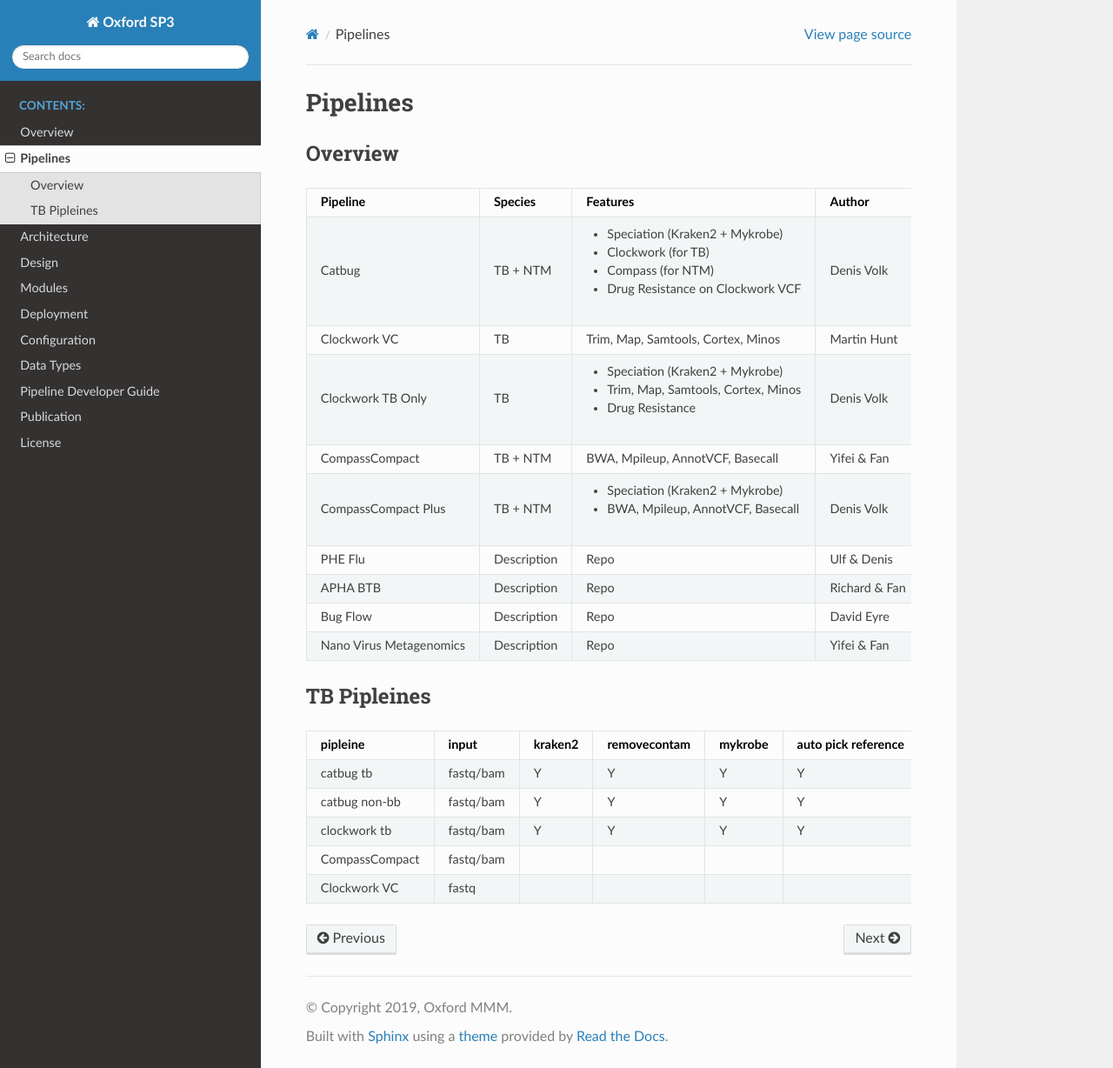
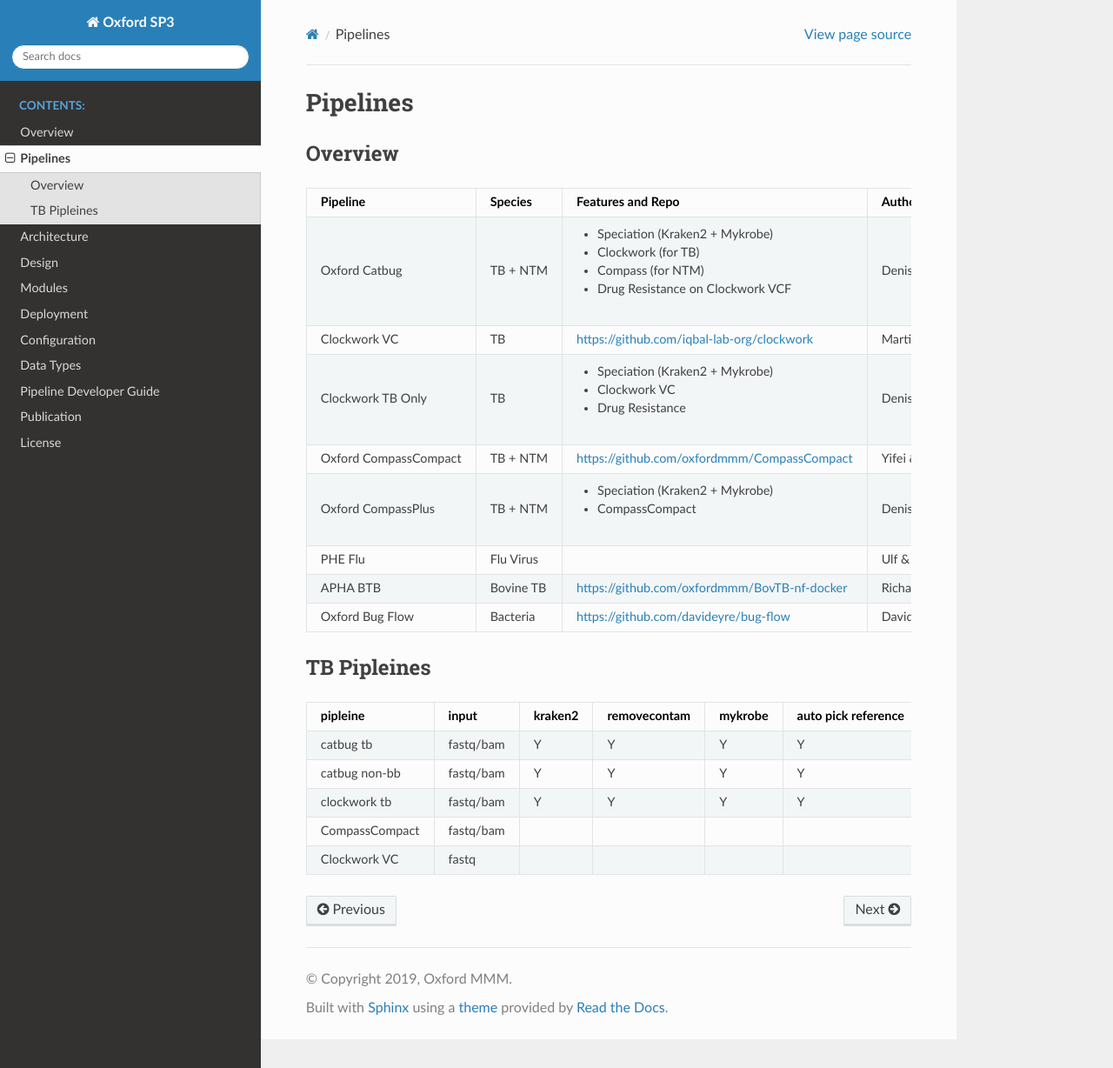
Before and after one commit to oxfordmmm/catdocs, a Sphinx documentation site: the page built from docs/source/pipelines.rst, in a window 1280 px wide and 1228 px high. Shown: the whole window at 87% size. Built offline with Sphinx 7.4.7 and the Read the Docs theme 2.0.0, drawn with Linux system fonts in a browser that asks for light colours.

Commit message:
update pipelines

```diff
--- a/docs/source/pipelines.rst
+++ b/docs/source/pipelines.rst
@@ -5,33 +5,32 @@
 --------
 
 +-------------------------+----------------------------------------+---------------------------------------------------+------------------+
-| Pipeline                |     Species                            |       Features                                    |      Author      |
+| Pipeline                |     Species                            |       Features and Repo                           |      Author      |
 +=========================+========================================+===================================================+==================+
-| Catbug                  |    TB + NTM                            |    - Speciation (Kraken2 + Mykrobe)               |    Denis Volk    |
+| Oxford Catbug           |    TB + NTM                            |    - Speciation (Kraken2 + Mykrobe)               |    Denis Volk    |
 |                         |                                        |    - Clockwork (for TB)                           |                  |
 |                         |                                        |    - Compass (for NTM)                            |                  |
 |                         |                                        |    - Drug Resistance on Clockwork VCF             |                  |
 +-------------------------+----------------------------------------+---------------------------------------------------+------------------+
-| Clockwork VC            |    TB                                  |    Trim, Map, Samtools, Cortex, Minos             |   Martin Hunt    |
+| Clockwork VC            |    TB                                  |    https://github.com/iqbal-lab-org/clockwork     |   Martin Hunt    |
 +-------------------------+----------------------------------------+---------------------------------------------------+------------------+
 | Clockwork TB Only       |    TB                                  |    - Speciation (Kraken2 + Mykrobe)               |                  |
-|                         |                                        |    - Trim, Map, Samtools, Cortex, Minos           |    Denis Volk    |
+|                         |                                        |    - Clockwork VC                                 |    Denis Volk    |
 |                         |                                        |    - Drug Resistance                              |                  |
 +-------------------------+----------------------------------------+---------------------------------------------------+------------------+
-| CompassCompact          |    TB + NTM                            |    BWA, Mpileup, AnnotVCF, Basecall               |    Yifei & Fan   |
+| Oxford CompassCompact   |    TB + NTM                            |    https://github.com/oxfordmmm/CompassCompact    |    Yifei & Fan   |
 |                         |                                        |                                                   |                  |
 +-------------------------+----------------------------------------+---------------------------------------------------+------------------+
-| CompassCompact Plus     |    TB + NTM                            |    - Speciation (Kraken2 + Mykrobe)               |    Denis Volk    |
-|                         |                                        |    - BWA, Mpileup, AnnotVCF, Basecall             |                  |
+| Oxford CompassPlus      |    TB + NTM                            |    - Speciation (Kraken2 + Mykrobe)               |    Denis & Fan   |
+|                         |                                        |    - CompassCompact                               |                  |
 +-------------------------+----------------------------------------+---------------------------------------------------+------------------+
-| PHE Flu                 |     Description                        |       Repo                                        |    Ulf & Denis   |
+| PHE Flu                 |    Flu Virus                           |                                                   |    Ulf & Denis   |
 +-------------------------+----------------------------------------+---------------------------------------------------+------------------+
-| APHA BTB                |     Description                        |       Repo                                        |  Richard & Fan   |
+| APHA BTB                |    Bovine TB                           |   https://github.com/oxfordmmm/BovTB-nf-docker    |  Richard & Fan   |
 +-------------------------+----------------------------------------+---------------------------------------------------+------------------+
-| Bug Flow                |     Description                        |       Repo                                        |    David Eyre    |
+| Oxford Bug Flow         |    Bacteria                            |   https://github.com/davideyre/bug-flow           |    David Eyre    |
 +-------------------------+----------------------------------------+---------------------------------------------------+------------------+
-| Nano Virus Metagenomics |     Description                        |       Repo                                        |    Yifei & Fan   |
-+-------------------------+----------------------------------------+---------------------------------------------------+------------------+
+
 
 TB Pipleines
 ------------
```
